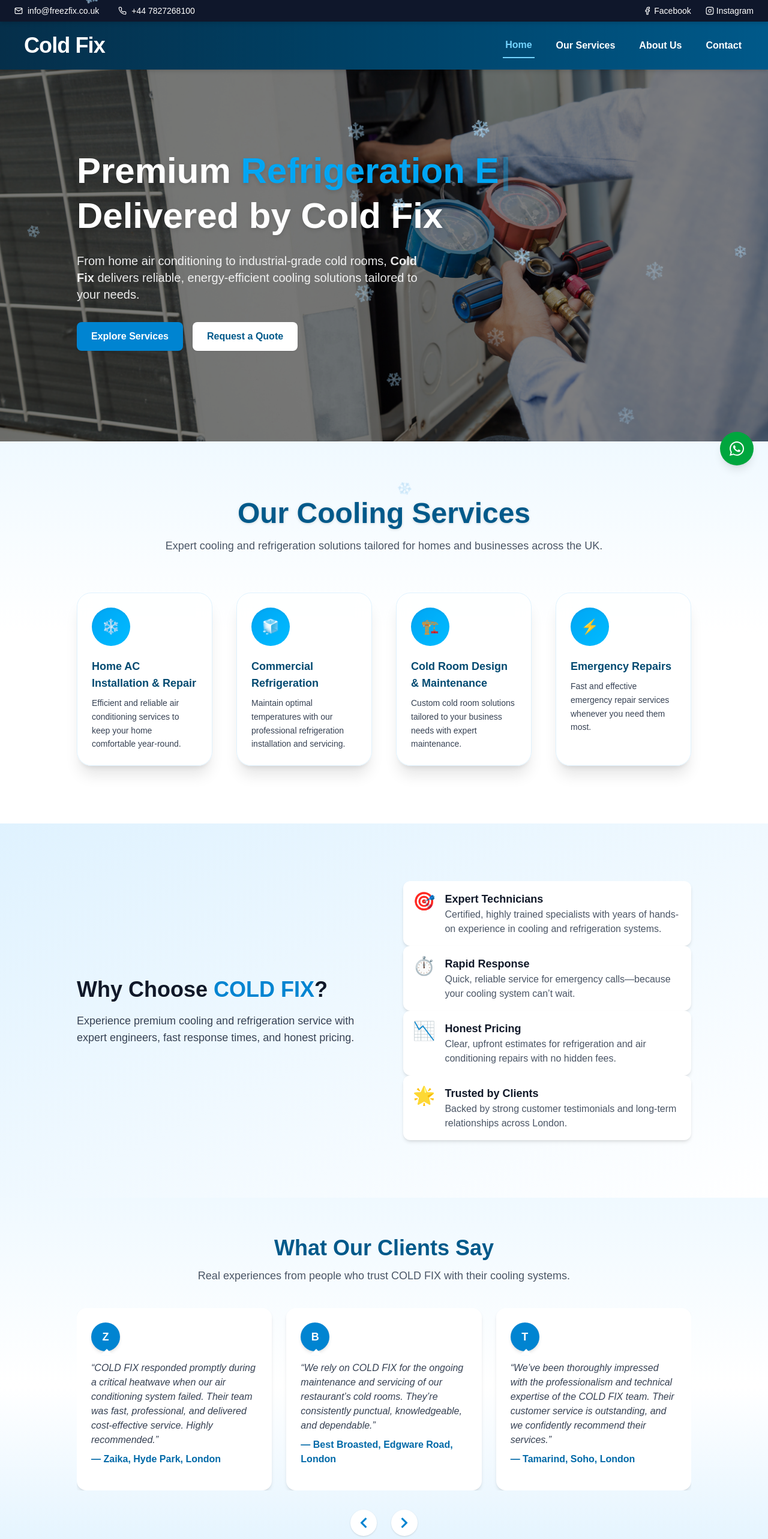
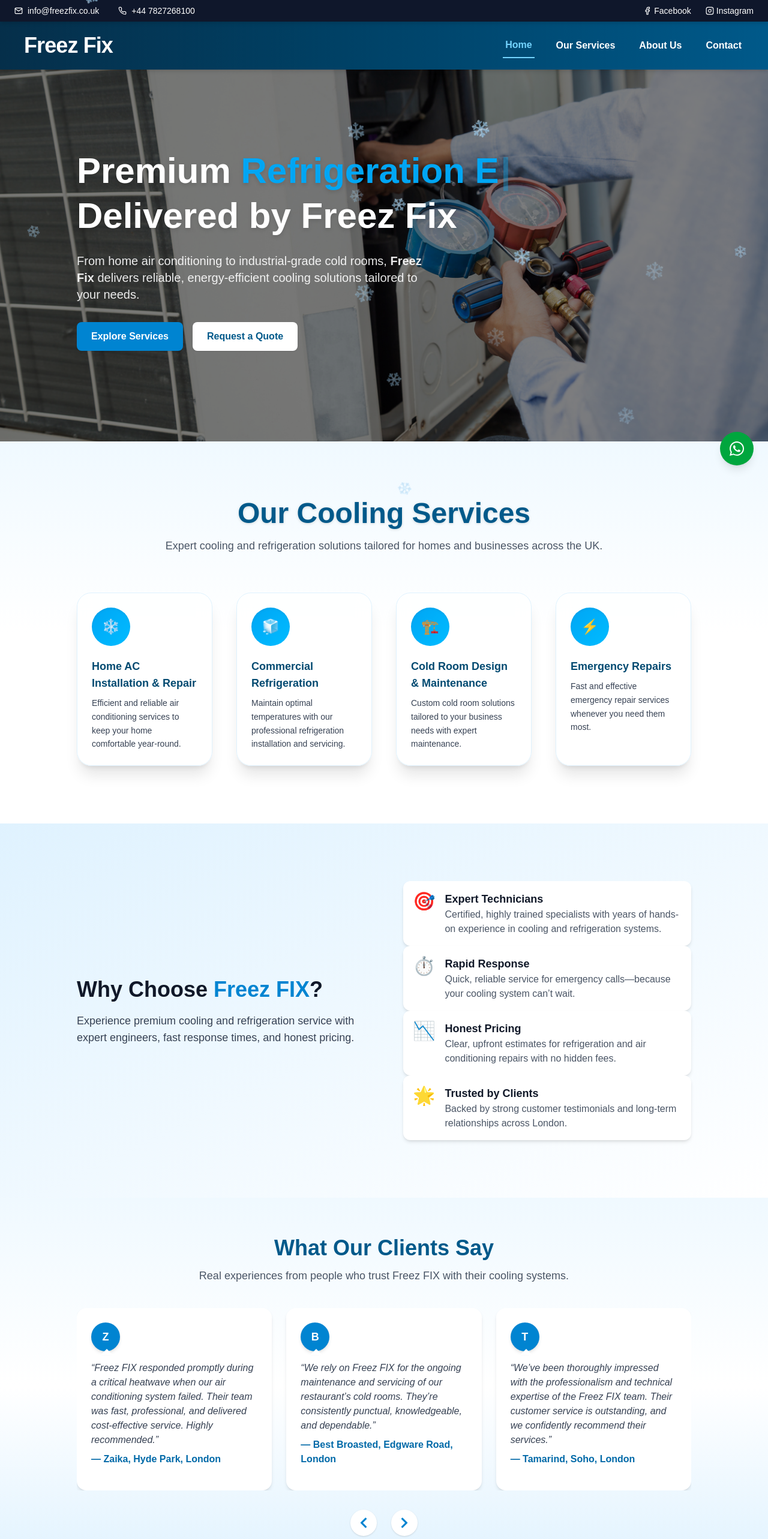
Before and after one commit to alikansoh/cold-fix, a Next.js app: page / in a window 1280 px wide. Shown: the top 2566 px of the page at 60% size. Built offline with nearby package versions, Linux system fonts and the light colour scheme.

Commit message:
change from coldfix to freezfix

```diff
--- a/src/app/Components/CallToAction.jsx
+++ b/src/app/Components/CallToAction.jsx
@@ -26,7 +26,7 @@
           Ready to Cool Things Down?
         </h2>
         <p className="text-lg sm:text-xl mb-8 text-white/90">
-          Whether it’s your home, business, or emergency situation — we’re here to help. Contact COLD FIX today and get fast, reliable service you can trust.
+          Whether it’s your home, business, or emergency situation — we’re here to help. Contact Freez FIX today and get fast, reliable service you can trust.
         </p>
         <div className="flex flex-wrap justify-center gap-4">
           <Link
--- a/src/app/Components/Foooter.jsx
+++ b/src/app/Components/Foooter.jsx
@@ -6,7 +6,7 @@
       <div className="max-w-7xl mx-auto flex flex-col md:flex-row justify-between items-center gap-8">
         {/* Company Info */}
         <div className="text-center md:text-left">
-          <h3 className="text-2xl font-extrabold text-sky-700 mb-2">COLD FIX</h3>
+          <h3 className="text-2xl font-extrabold text-sky-700 mb-2">freez FIX</h3>
           <p className="text-sm max-w-xs mx-auto md:mx-0">
             Your trusted partner for cooling solutions, refrigeration, and AC services.
           </p>
@@ -46,7 +46,7 @@
 
       {/* Copyright */}
       <div className="mt-10 border-t border-gray-700 pt-6 text-center text-sm text-gray-500">
-        &copy; {new Date().getFullYear()} COLD FIX. All rights reserved.
+        &copy; {new Date().getFullYear()} Freez FIX. All rights reserved.
       </div>
     </footer>
   );
--- a/src/app/Components/Hero.jsx
+++ b/src/app/Components/Hero.jsx
@@ -52,11 +52,11 @@
             <Cursor cursorColor="#0ea5e9" />
           </span>{' '}
           <br />
-          Delivered by Cold Fix
+          Delivered by Freez Fix
         </h1>
         <p className="text-lg sm:text-xl mb-8 max-w-xl text-white/90">
           From home air conditioning to industrial-grade cold rooms,{' '}
-          <strong>Cold Fix</strong> delivers reliable, energy-efficient cooling
+          <strong>Freez Fix</strong> delivers reliable, energy-efficient cooling
           solutions tailored to your needs.
         </p>
         <div className="flex flex-wrap gap-4">
--- a/src/app/Components/Navbar.jsx
+++ b/src/app/Components/Navbar.jsx
@@ -74,7 +74,7 @@
             href="/"
             className="text-4xl font-extrabold text-white tracking-tight hover:text-sky-300 transition focus:outline-none focus:ring-2 focus:ring-sky-400"
           >
-            Cold Fix
+            Freez Fix
           </Link>
 
           {/* Desktop Menu */}
--- a/src/app/Components/Testimonials.jsx
+++ b/src/app/Components/Testimonials.jsx
@@ -9,31 +9,31 @@
   {
     name: 'Zaika',
     feedback:
-      'COLD FIX responded promptly during a critical heatwave when our air conditioning system failed. Their team was fast, professional, and delivered cost-effective service. Highly recommended.',
+      'Freez FIX responded promptly during a critical heatwave when our air conditioning system failed. Their team was fast, professional, and delivered cost-effective service. Highly recommended.',
     location: 'Hyde Park, London',
   },
   {
     name: 'Best Broasted',
     feedback:
-      'We rely on COLD FIX for the ongoing maintenance and servicing of our restaurant’s cold rooms. They’re consistently punctual, knowledgeable, and dependable.',
+      'We rely on Freez FIX for the ongoing maintenance and servicing of our restaurant’s cold rooms. They’re consistently punctual, knowledgeable, and dependable.',
     location: 'Edgware Road, London',
   },
   {
     name: 'Tamarind',
     feedback:
-      'We’ve been thoroughly impressed with the professionalism and technical expertise of the COLD FIX team. Their customer service is outstanding, and we confidently recommend their services.',
+      'We’ve been thoroughly impressed with the professionalism and technical expertise of the Freez FIX team. Their customer service is outstanding, and we confidently recommend their services.',
     location: 'Soho, London',
   },
   {
     name: 'MW Capture',
     feedback:
-      'COLD FIX provided an excellent solution for our office’s air conditioning needs. The service was reliable, affordable, and executed with a high level of professionalism.',
+      'Freez FIX provided an excellent solution for our office’s air conditioning needs. The service was reliable, affordable, and executed with a high level of professionalism.',
     location: 'Bolina Road, London',
   },
   {
     name: 'La Petite France',
     feedback:
-      'We’ve seen a significant improvement in the performance and reliability of our cold room systems since partnering with COLD FIX. Their maintenance services are exceptional.',
+      'We’ve seen a significant improvement in the performance and reliability of our cold room systems since partnering with Freez FIX. Their maintenance services are exceptional.',
     location: 'London',
   },
 ];
@@ -93,7 +93,7 @@
           What Our Clients Say
         </h2>
         <p className="text-gray-600 text-lg">
-          Real experiences from people who trust COLD FIX with their cooling
+          Real experiences from people who trust Freez FIX with their cooling
           systems.
         </p>
       </div>
--- a/src/app/Components/WhyChooseUS.jsx
+++ b/src/app/Components/WhyChooseUS.jsx
@@ -46,7 +46,7 @@
             transition={{ duration: 0.6 }}
             className="text-4xl font-bold leading-tight"
           >
-            Why Choose <span className="text-sky-600">COLD FIX</span>?
+            Why Choose <span className="text-sky-600">Freez FIX</span>?
           </motion.h2>
           <motion.p
             initial={{ opacity: 0, x: -50 }}
@@ -60,7 +60,7 @@
 
         {/* Right Column: List */}
         <div className="lg:w-1/2 space-y-6">
-          <ul role="list" aria-label="Reasons to choose Cold Fix for cooling services">
+          <ul role="list" aria-label="Reasons to choose Freez Fix for cooling services">
             {reasons.map(({ title, desc, icon }, index) => (
               <motion.li
                 key={title}
--- a/src/app/contact/page.jsx
+++ b/src/app/contact/page.jsx
@@ -80,7 +80,7 @@
           >
             Let's Keep Things Cool ❄️
             <br />
-            Contact <span className="text-sky-600">COLD FIX</span> Today
+            Contact <span className="text-sky-600">Freez FIX</span> Today
           </h1>
 
           <p className="text-gray-600 text-lg mb-8">
@@ -127,7 +127,7 @@
           <div className="mt-8 hidden lg:block rounded-xl overflow-hidden shadow-md relative w-full aspect-video">
             <Image
               src="/freezfix-technician.jpg"
-              alt="COLD FIX Technician servicing a cooling unit"
+              alt="Freez FIX Technician servicing a cooling unit"
               fill
               className="object-cover"
               priority
--- a/src/app/layout.js
+++ b/src/app/layout.js
@@ -25,7 +25,7 @@
   description:
     "freezfix provides fast, reliable AC installation, repair, and commercial refrigeration services across London. Experts in cold rooms and emergency HVAC support.",
   keywords: [
-    "Cold Fix",
+    "freez Fix",
     "freezfix.co.uk",
     "AC repair London",
     "Air conditioning installation",
@@ -36,13 +36,13 @@
     "London cooling services",
   ],
   metadataBase: new URL("https://freezfix.co.uk"),
-  authors: [{ name: "Cold Fix Team", url: "https://freezfix.co.uk" }],
+  authors: [{ name: "freez Fix Team", url: "https://freezfix.co.uk" }],
   openGraph: {
-    title: "Cold Fix | Expert Air Conditioning & Refrigeration Services",
+    title: "freez Fix | Expert Air Conditioning & Refrigeration Services",
     description:
       "Trusted by restaurants and businesses across London, freez fix specialises in AC repair, installation, and refrigeration services.",
     url: "https://freezfix.co.uk",
-    siteName: "Cold Fix",
+    siteName: "freez Fix",
     images: [
       {
         url: "/logo.png",
@@ -56,7 +56,7 @@
   },
   twitter: {
     card: "summary_large_image",
-    title: "Cold Fix | AC & Refrigeration Experts in London",
+    title: "freez Fix | AC & Refrigeration Experts in London",
     description:
       "Fast, affordable air conditioning and refrigeration services for homes and businesses in London.",
     images: ["/ice-og.svg"],
--- a/src/app/services/page.jsx
+++ b/src/app/services/page.jsx
@@ -95,15 +95,15 @@
   return (
     <>
       <Head>
-        <title>Cold Fix - Professional Cooling Services in the UK</title>
+        <title>Freex Fix - Professional Cooling Services in the UK</title>
         <meta
           name="description"
-          content="Cold Fix offers expert air conditioning repairs, installations, cold room design, and maintenance services. Fast, reliable, and certified cooling technicians."
+          content="Freez Fix offers expert air conditioning repairs, installations, cold room design, and maintenance services. Fast, reliable, and certified cooling technicians."
         />
         <meta name="keywords" content="cooling services, air conditioning repair, cold room installation, emergency AC repair, UK cooling solutions" />
         <meta name="robots" content="index, follow" />
         {/* Open Graph */}
-        <meta property="og:title" content="Cold Fix - Professional Cooling Services in the UK" />
+        <meta property="og:title" content="Freez Fix - Professional Cooling Services in the UK" />
         <meta property="og:description" content="Expert air conditioning repairs, installations, cold room design, and maintenance services across the UK." />
         <meta property="og:type" content="website" />
         {/* Twitter Card */}
```
